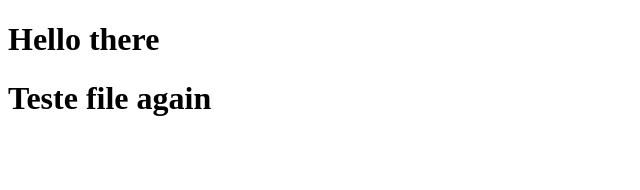
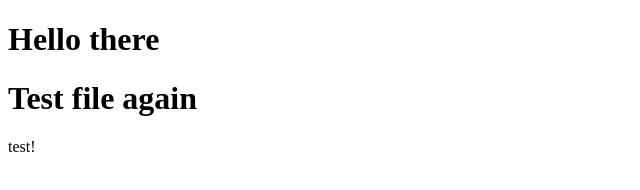
Before and after one commit to abransoft/gitProject, a plain HTML site: page index.html in a window 1280 px wide. Shown: the whole page, without its empty margins (0-640 px from the left). Drawn offline with Linux system fonts and the light colour scheme.

Commit message:
Added paragraph
We update index.html file from GitHub

```diff
--- a/index.html
+++ b/index.html
@@ -9,7 +9,8 @@
 
 <body>
     <h1>Hello there</h1>
-    <h1>Teste file again</h1>
+    <h1>Test file again</h1>
+    <p>test!</p>
 </body>
 
 </html>
```
